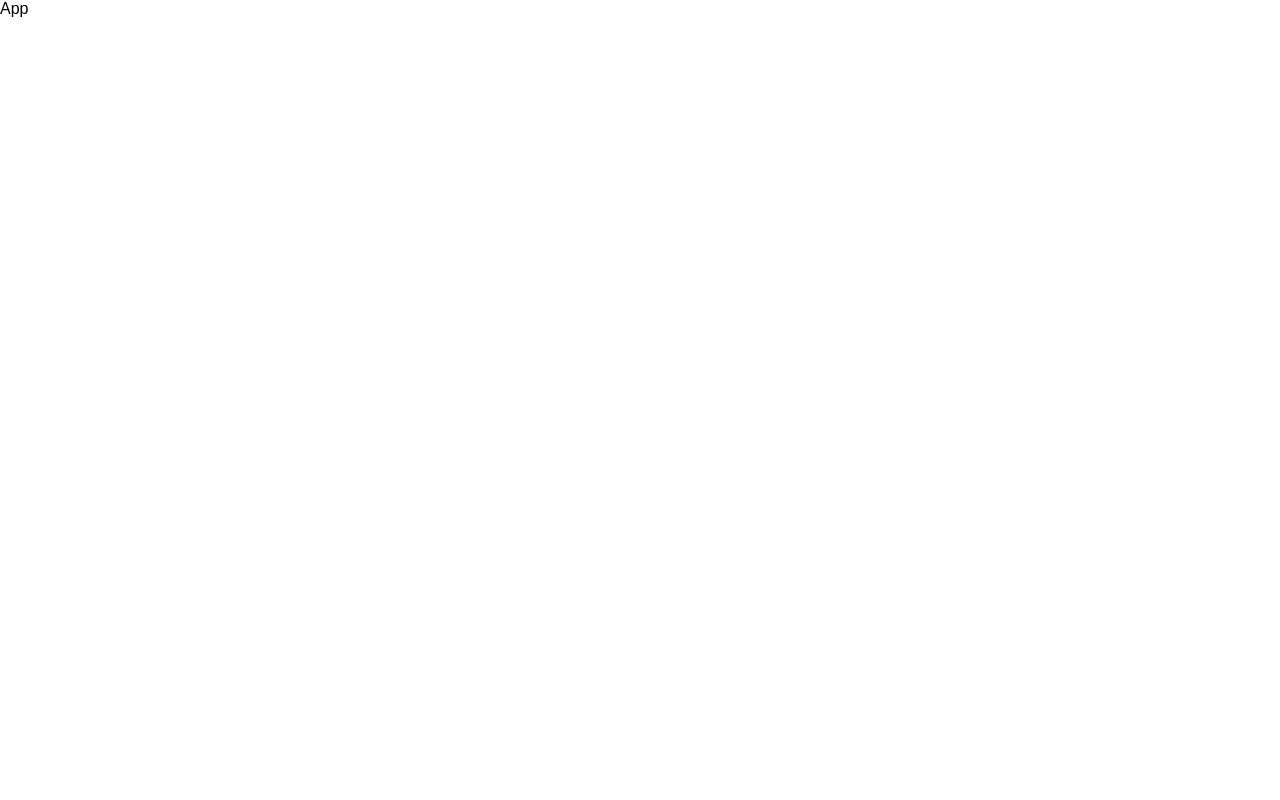
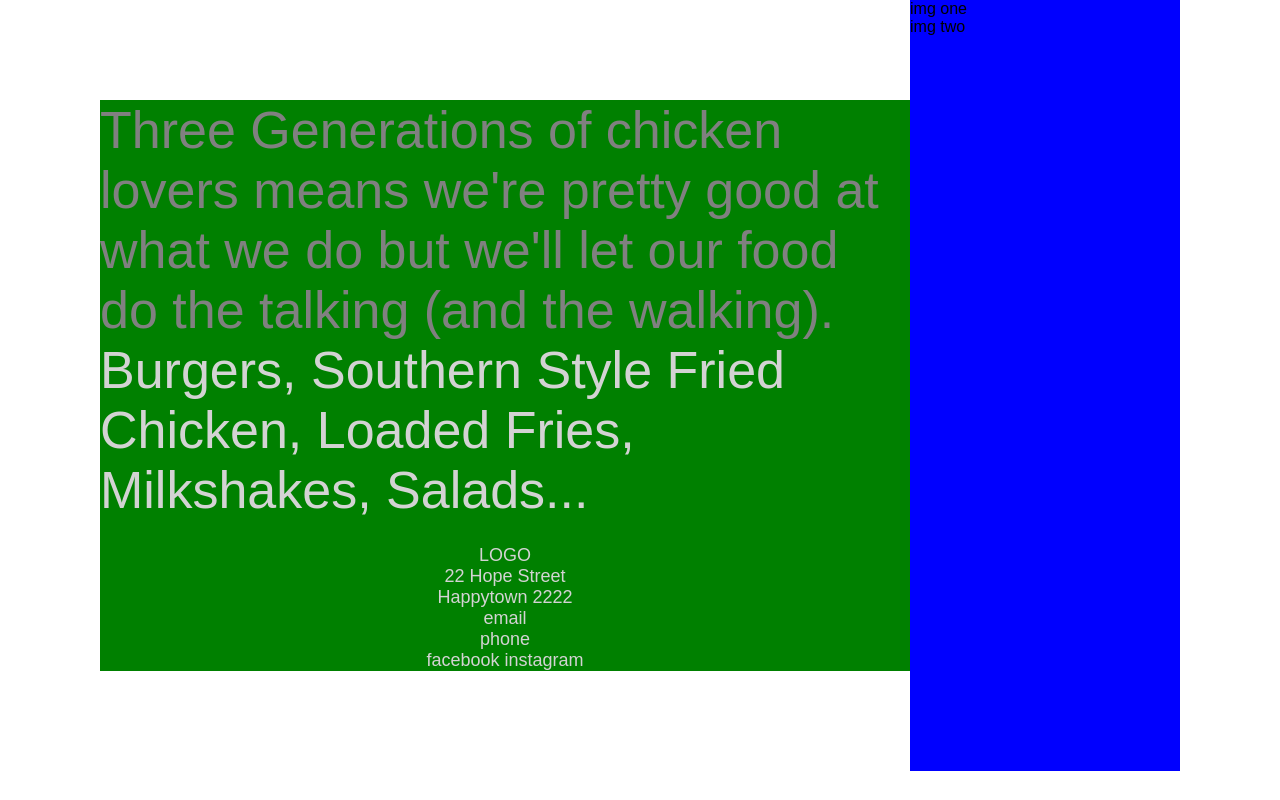
Before and after one commit to HoodedDevelopers/joejnr, a React (Create React App) app: page / in a window 1280 px wide. Built offline with nearby package versions, Linux system fonts and the light colour scheme.

Commit message:
FEAT: basic structure worked out

```diff
--- a/src/App.css
+++ b/src/App.css
@@ -1,3 +1,98 @@
 .App {
+  position: relative;
+  width: 100%;
+  height: 100%;
+}
 
+.page-grid {
+  display: grid;
+  /* width: 100%; */
+  height: 100%;
 }
+
+/* Main content */
+.main {
+  grid-area: main;
+  background: green;
+}
+
+.content-bold {
+  color: Grey;
+}
+
+.content-light {
+  color: lightgray;
+}
+
+.footer {
+  color: lightgray;
+}
+
+/* Aside images */
+.aside {
+  grid-area: aside;
+  background: blue;
+}
+
+/* Mobile */
+@media only screen and (min-width: 325px) {
+  .page-grid {
+    margin-right: 50px;
+    margin-left: 50px;
+    grid-template-areas:
+    "main"
+    "aside";
+    grid-auto-columns: 1fr;
+  }
+
+  .main {
+    margin-top: 50px;
+    margin-bottom: 50px;
+    font-size: 52px;
+  }
+
+  .content {
+    margin-bottom: 25px;
+  }
+
+  .footer {
+    margin-top: 25px;
+    text-align: center;
+    font-size: 18px;
+  }
+}
+
+/* Tablet */
+@media only screen and (min-width: 768px) {
+  .page-grid {
+    margin-right: 50px;
+    margin-left: 50px;
+    grid-template-areas:
+    "main main aside"
+    "main main aside";
+    grid-auto-columns: 1fr;
+  }
+
+  .main {
+    margin-top: 50px;
+    margin-bottom: 50px;
+  }
+}
+
+/* Desktop */
+@media only screen and (min-width: 992px) {
+  .page-grid {
+    margin-right: 100px;
+    margin-left: 100px;
+    grid-template-areas:
+    "main main main aside"
+    "main main main aside";
+    grid-auto-columns: 1fr;
+    max-width: 1200px;
+  }
+
+  .main {
+    margin-top: 100px;
+    margin-bottom: 100px;
+  }
+}
--- a/src/App.js
+++ b/src/App.js
@@ -5,7 +5,43 @@ class App extends Component {
   render() {
     return (
       <div className="App">
-        App
+        <div className="page-grid">
+          <div className="main">
+            <div className="content">
+              <div className="content-bold">
+                Three Generations of chicken lovers means we're pretty good at what we do but we'll let our food do the talking (and the walking).
+              </div>
+              <div className="content-light">
+                Burgers, Southern Style Fried Chicken, Loaded Fries, Milkshakes, Salads...
+              </div>
+            </div>
+            <div className="footer">
+              <div className="logo">LOGO</div>
+              <div className="footer-text">
+                <div className="fc-one">
+                  <div className="adress-one">22 Hope Street</div>
+                  <div className="address-two">Happytown 2222</div>
+                </div>
+                <div className="fc-two">
+                  <div className="email">email</div>
+                  <div className="phone">phone</div>
+                </div>
+                <div className="fc-two">facebook instagram</div>
+              </div>
+              <div className="menu-btn"></div>
+            </div>
+          </div>
+          <div className="aside">
+            <div className="img-con ic-one">
+              <div className="img"></div>
+              img one
+            </div>
+            <div className="img-con ic-two">
+              <div className="img"></div>
+              img two
+            </div>
+          </div>
+        </div>
       </div>
     );
   }
```
